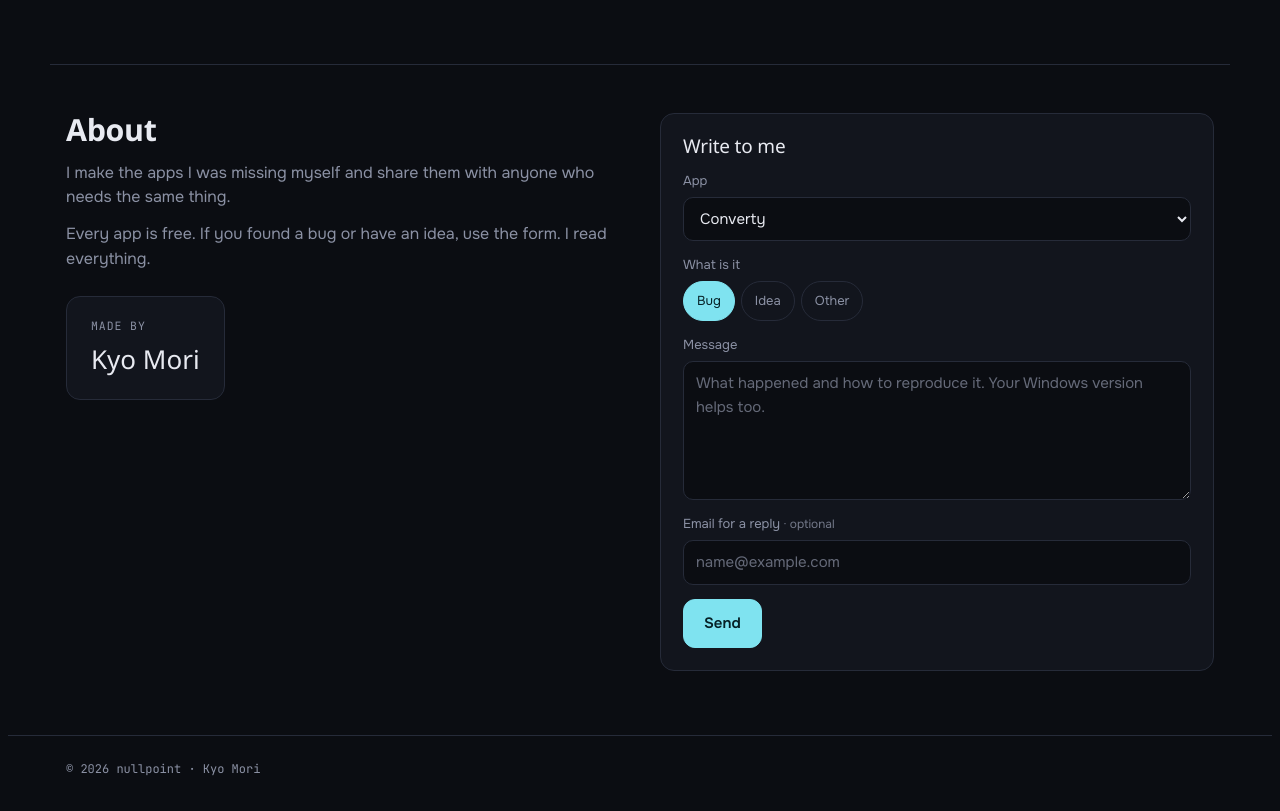
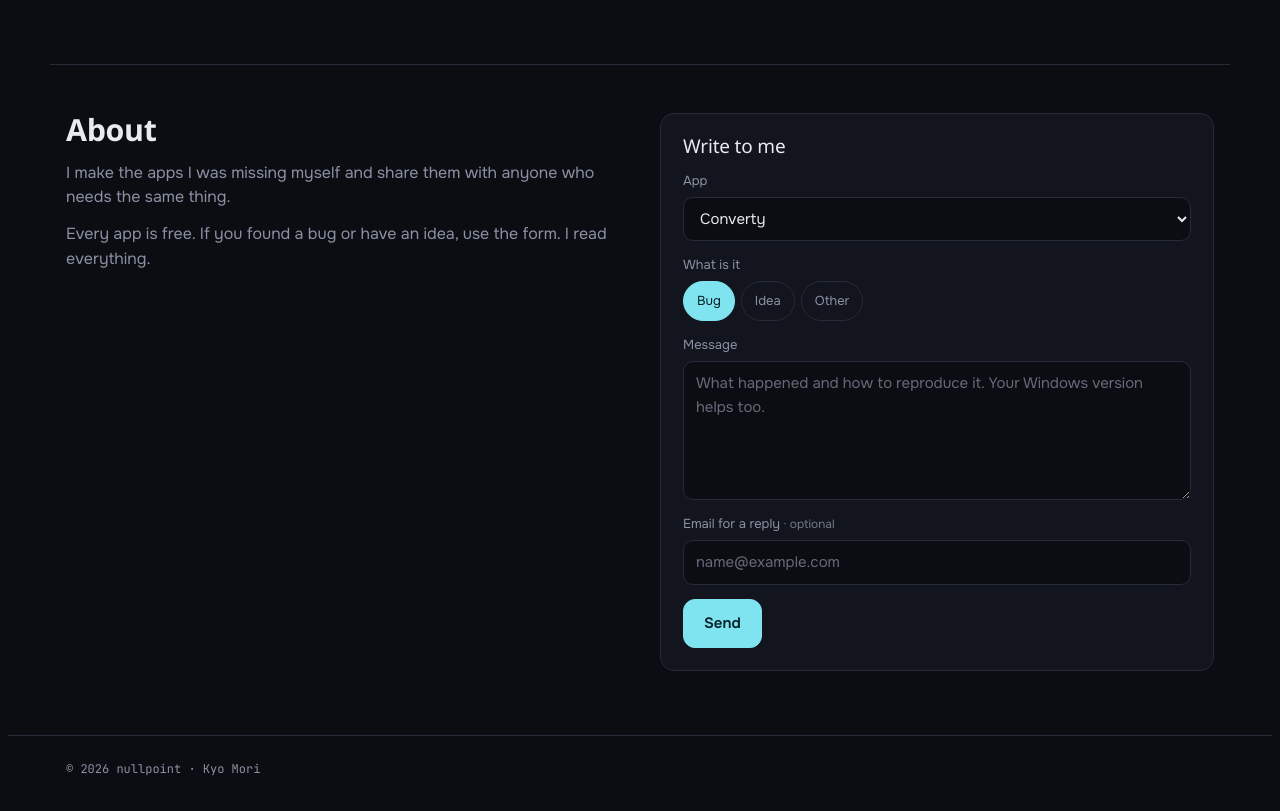
Before and after one commit to kyomor1/nullpoint, a plain HTML site: page index.html in a window 1280 px wide. Shown: the part 2086-2897 px from the top of the page. Drawn offline with Linux system fonts and the light colour scheme; a web font is replaced by a local one.

Commit message:
Remove the Made by card from About
Co-Authored-By: Claude Opus 5.5 <noreply@anthropic.com>

```diff
--- a/index.html
+++ b/index.html
@@ -351,9 +351,6 @@ kbd { font-family: var(--f-mono); font-size: 12px; padding: 3px 7px; border-radi
 .contact code { font-family: var(--f-mono); font-size: 14px; user-select: all; overflow-wrap: anywhere; }
 .copy { background: none; border: 1px solid var(--line); border-radius: 8px; padding: 5px 9px; font-size: 12px; cursor: pointer; color: var(--muted); }
 .copy:hover { color: var(--fg); }
-.sign { margin-top: 24px; width: max-content; display: flex; flex-direction: column; gap: 4px; padding: 20px 24px; border: 1px solid var(--line); border-radius: var(--r); background: var(--surface); }
-.sign span { font-family: var(--f-mono); font-size: 11.5px; letter-spacing: .08em; text-transform: uppercase; color: var(--muted); }
-.sign b { font-family: var(--f-display); font-weight: 500; font-size: 26px; }
 .btn.soon { justify-content: center; cursor: default; color: var(--muted); }
 .btn.soon:hover { border-color: var(--line); }
 .dl-note { font-size: 13px; color: var(--muted); }
@@ -745,8 +742,7 @@ function renderGrid() {
 
 function aboutBlock() {
   return `<section id="about"><div class="wrap about">
-    <div class="about-text"><h2>${t('about_h')}</h2><p>${t('about_p1')}</p><p>${t('about_p2')}</p>
-      <div class="sign"><span>${t('made_by')}</span><b>Kyo Mori</b></div></div>
+    <div class="about-text"><h2>${t('about_h')}</h2><p>${t('about_p1')}</p><p>${t('about_p2')}</p></div>
     <form class="fb" id="fb" novalidate>
       <h3>${t('f_h')}</h3>
       <div class="fb-row">
```
